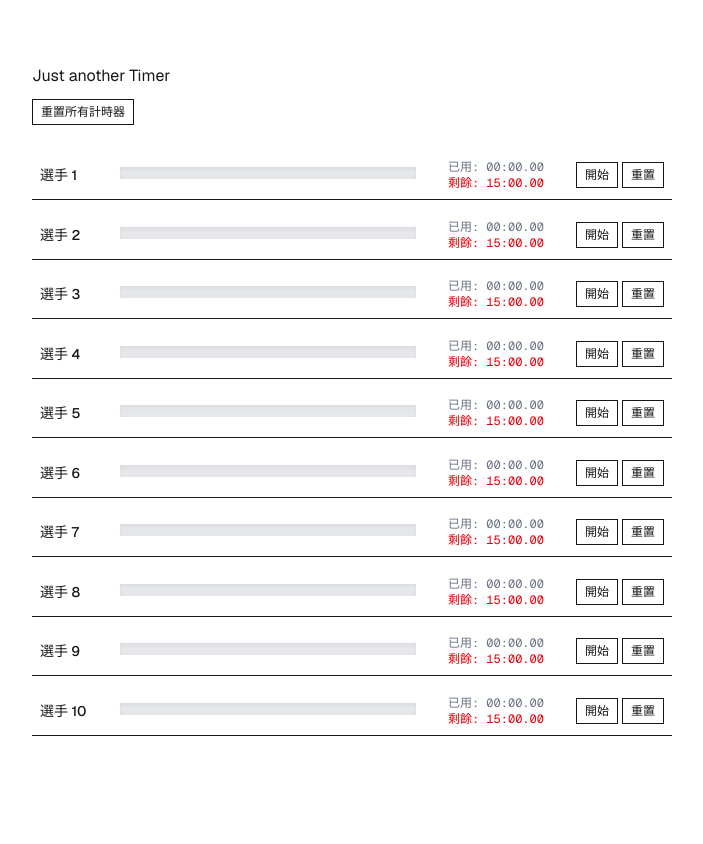
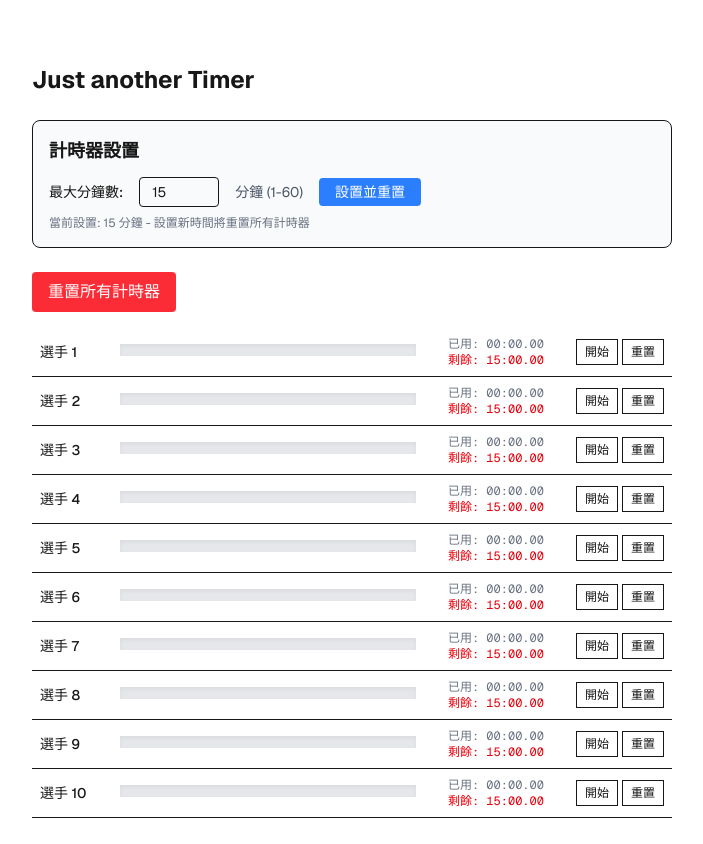
Before and after one commit to LunchBox/next-timer, a Next.js app: page / in a window 1280 px wide. Shown: the top 844 px of the page, without its empty margins (288-991 px from the left). Before the commit the page ends 800 px from the top, so only its background shows below. Built offline with nearby package versions, Linux system fonts and the light colour scheme.

Commit message:
save minutes to local storage

```diff
--- a/app/page.tsx
+++ b/app/page.tsx
@@ -4,7 +4,27 @@ import { useState } from "react";
 import Timer from "./timer";
 
 export default function Home() {
+  // Load maxMinutes from localStorage or default to 15
+  const loadMaxMinutes = () => {
+    if (typeof window !== "undefined") {
+      const saved = localStorage.getItem("timer-max-minutes");
+      if (saved) {
+        try {
+          const parsed = parseInt(saved);
+          return isNaN(parsed) || parsed < 1 || parsed > 60 ? 15 : parsed;
+        } catch (e) {
+          return 15;
+        }
+      }
+    }
+    return 15;
+  };
+
   const [resetSignal, setResetSignal] = useState(0);
+  const [maxMinutes, setMaxMinutes] = useState(() => loadMaxMinutes());
+  const [inputMinutes, setInputMinutes] = useState(() =>
+    loadMaxMinutes().toString(),
+  );
 
   const handleResetAll = () => {
     const firstConfirm = window.confirm("確定要重置所有計時器嗎？");
@@ -29,20 +49,85 @@ export default function Home() {
     setResetSignal((prev) => prev + 1);
   };
 
+  const handleSetMaxMinutes = (e: React.FormEvent) => {
+    e.preventDefault();
+    const minutes = parseInt(inputMinutes);
+    if (isNaN(minutes) || minutes <= 0 || minutes > 60) {
+      alert("請輸入 1-60 分鐘的有效數字");
+      return;
+    }
+
+    setMaxMinutes(minutes);
+    setInputMinutes(minutes.toString());
+
+    // Save to localStorage
+    if (typeof window !== "undefined") {
+      localStorage.setItem("timer-max-minutes", minutes.toString());
+    }
+
+    // Clear all timer data and reset when changing max minutes
+    for (let i = 0; i < 10; i++) {
+      localStorage.removeItem(`timer-${i}`);
+    }
+    setResetSignal((prev) => prev + 1);
+  };
+
   return (
     <div className="flex min-h-screen items-center justify-center bg-zinc-50 font-sans dark:bg-black">
       <main className="flex min-h-screen w-full max-w-3xl flex-col items-center justify-between py-16 px-16 bg-white dark:bg-black sm:items-start">
-        <h1>Just another Timer</h1>
+        <h1 className="text-2xl font-bold mb-6">Just another Timer</h1>
+
+        {/* Settings Form */}
+        <div className="w-full mb-6 p-4 border rounded-lg bg-gray-50 dark:bg-gray-800">
+          <h2 className="text-lg font-semibold mb-3">計時器設置</h2>
+          <form
+            onSubmit={handleSetMaxMinutes}
+            className="flex items-center gap-4"
+          >
+            <label htmlFor="maxMinutes" className="text-sm font-medium">
+              最大分鐘數:
+            </label>
+            <input
+              id="maxMinutes"
+              type="number"
+              min="1"
+              max="60"
+              value={inputMinutes}
+              onChange={(e) => setInputMinutes(e.target.value)}
+              className="px-3 py-1 border rounded text-sm w-20"
+              placeholder="15"
+            />
+            <span className="text-sm text-gray-600">分鐘 (1-60)</span>
+            <button
+              type="submit"
+              className="px-4 py-1 bg-blue-500 text-white rounded hover:bg-blue-600 transition-colors text-sm font-medium"
+            >
+              設置並重置
+            </button>
+          </form>
+          <p className="text-xs text-gray-500 mt-2">
+            當前設置: {maxMinutes} 分鐘 - 設置新時間將重置所有計時器
+          </p>
+        </div>
+
+        {/* Reset All Button */}
         <div className="w-full mb-4">
           <button
             onClick={handleResetAll}
-            className="px-2 py-1 text-xs border cursor-pointer hover:text-white hover:bg-red-500 transition-colors font-medium"
+            className="px-4 py-2 bg-red-500 text-white rounded hover:bg-red-600 transition-colors font-medium"
           >
             重置所有計時器
           </button>
         </div>
+
+        {/* Timers */}
         {Array.from({ length: 10 }, (_, i: number) => (
-          <Timer cIdx={i} key={i} resetSignal={resetSignal}></Timer>
+          <Timer
+            cIdx={i}
+            key={i}
+            resetSignal={resetSignal}
+            maxMinutes={maxMinutes}
+          />
         ))}
       </main>
     </div>
--- a/app/timer.tsx
+++ b/app/timer.tsx
@@ -2,16 +2,17 @@
 
 import { useState, useEffect, useRef } from "react";
 
-const MAX_TIME = 15 * 60 * 1000; // 15 minutes in milliseconds
-
 export default function Timer({
   cIdx,
   resetSignal,
+  maxMinutes,
 }: {
   cIdx: number;
   resetSignal?: number;
+  maxMinutes: number;
 }) {
   const storageKey = `timer-${cIdx}`;
+  const MAX_TIME = maxMinutes * 60 * 1000; // Convert minutes to milliseconds
   const [time, setTime] = useState(0);
   const [isRunning, setIsRunning] = useState(false);
   const [isLoaded, setIsLoaded] = useState(false);
```
